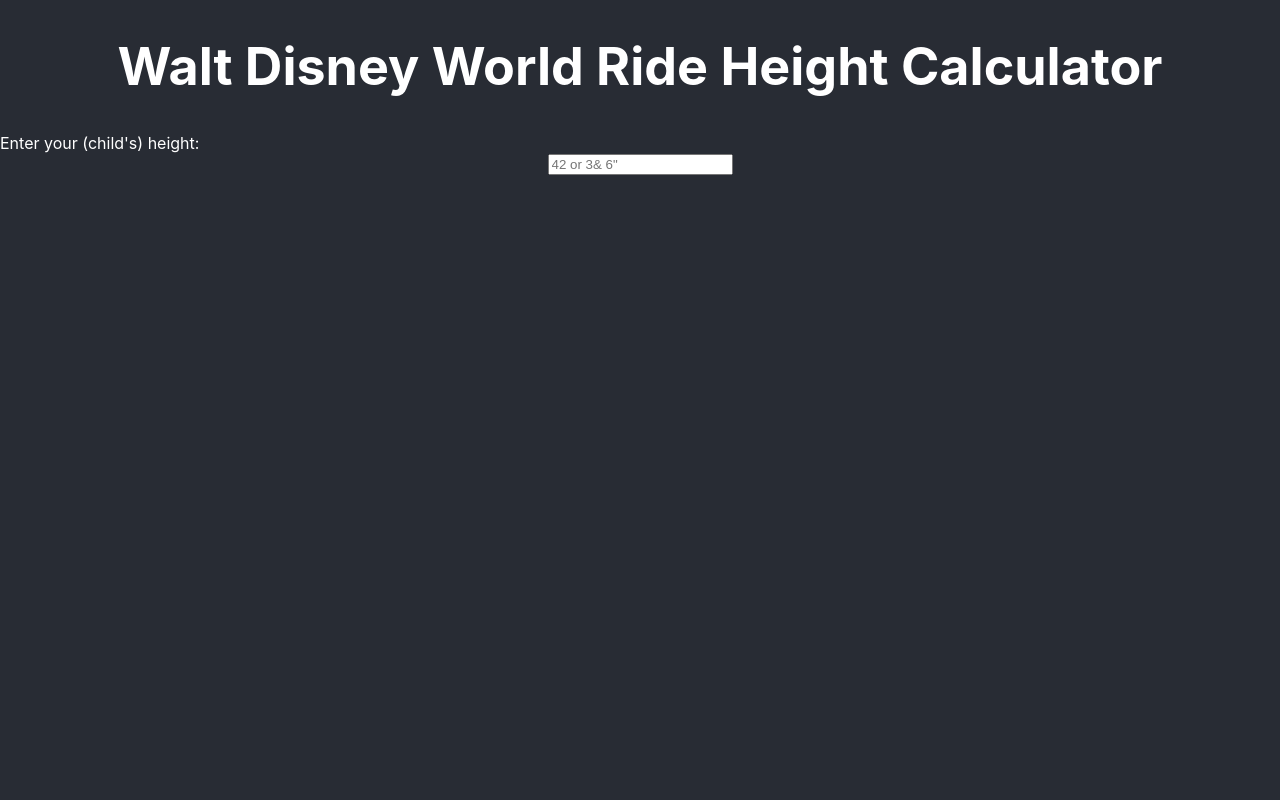
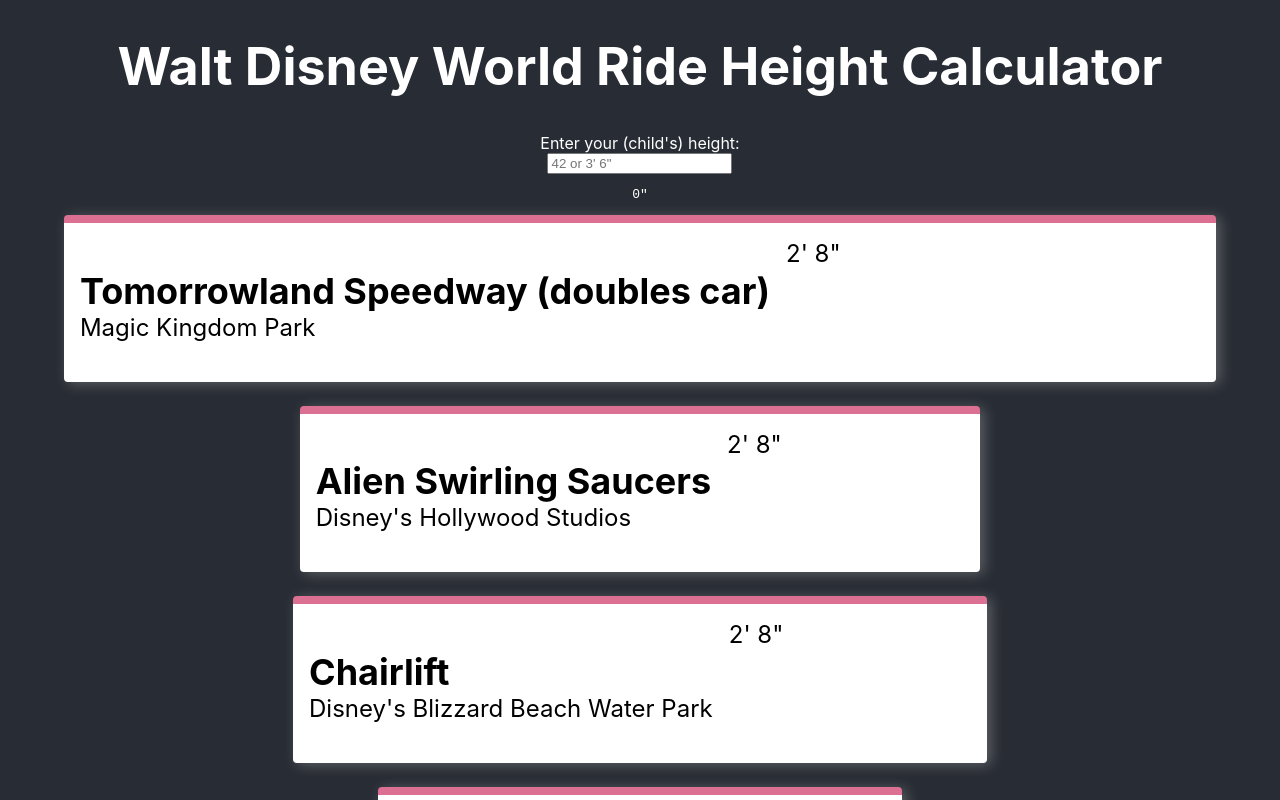
Before and after one commit to lineleader/height-check, a React (Create React App) app: page / in a window 1280 px wide. Shown: the top 800 px of the page. Built offline with nearby package versions, Linux system fonts and the light colour scheme.

Commit message:
Basic display of results

```diff
--- a/package.json
+++ b/package.json
@@ -10,7 +10,6 @@
     "@types/node": "^12.12.53",
     "@types/react": "^16.9.43",
     "@types/react-dom": "^16.9.8",
-    "@types/styled-components": "^5.1.1",
     "react": "^16.13.1",
     "react-dom": "^16.13.1",
     "react-scripts": "3.4.1",
@@ -39,6 +38,7 @@
     ]
   },
   "devDependencies": {
+    "@types/styled-components": "^5.1.1",
     "babel-eslint": "^10.1.0"
   }
 }
--- a/src/App.tsx
+++ b/src/App.tsx
@@ -2,9 +2,26 @@
 import styled from "styled-components";
 
 import Input from "./Input";
+import Result from "./Result";
+import { heights, parse, asHeight } from "./heights";
 
 function App() {
   const [height, setHeight] = useState("");
+
+  const parsedHeight = parse(height);
+
+  const canRide = heights
+    .filter(attraction => attraction.height <= parsedHeight)
+    .map(attraction => (
+      <Result key={attraction.name} canRide={true} {...attraction} />
+    ));
+
+  const cantRide = heights
+    .filter(attraction => attraction.height > parsedHeight)
+    .map(attraction => (
+      <Result key={attraction.name} canRide={false} {...attraction} />
+    ));
+
   return (
     <AppWrapper>
       <AppHeader>
@@ -16,9 +33,15 @@
           name="height"
           value={height}
           onChange={setHeight}
-          placeholder='42 or 3&amp; 6"'
+          placeholder={`42 or 3' 6"`}
         />
-        <pre>{height}</pre>
+        {parsedHeight > -1 && (
+          <>
+            <pre>{asHeight(parsedHeight)}</pre>
+            {canRide}
+            {cantRide}
+          </>
+        )}
       </AppBody>
     </AppWrapper>
   );
@@ -41,4 +64,8 @@
   font-size: calc(10px + 2vmin);
 `;
 
-const AppBody = styled.div``;
+const AppBody = styled.div`
+  display: flex;
+  flex-direction: column;
+  align-items: center;
+`;
--- a/src/Input.tsx
+++ b/src/Input.tsx
@@ -46,8 +46,12 @@
 export default Input;
 
 const InputGroup = styled.div`
+  display: flex;
+  flex-direction: column;
+  align-items: center;
+  width: max-content;
+
   label {
-    display: block;
     text-align: left;
   }
 `;
--- /dev/null
+++ b/src/ListItem.js
@@ -0,0 +1,12 @@
+import styled from "styled-components";
+
+const ListItem = styled.div`
+  background: white;
+  border-radius: 0.25rem;
+  padding: 1rem;
+  box-shadow: 4px 2px 14px rgba(255, 255, 255, 0.25);
+  color: black;
+  text-align: left;
+`;
+
+export default ListItem;
--- /dev/null
+++ b/src/Result.tsx
@@ -0,0 +1,62 @@
+import React from "react";
+import PropTypes from "prop-types";
+import styled from "styled-components";
+
+import ListItem from "./ListItem";
+import { asHeight } from "./heights";
+
+interface ResultProps {
+  name: string;
+  height: number;
+  park: string;
+  canRide: boolean;
+}
+
+const Result = (props: ResultProps) => {
+  const { name, height, park, canRide } = props;
+  return (
+    <ResultContainer canRide={canRide}>
+      <div>
+        <h2>{name}</h2>
+        <p>{park}</p>
+      </div>
+      <p>{asHeight(height)}</p>
+    </ResultContainer>
+  );
+};
+
+Result.propTypes = {
+  name: PropTypes.string.isRequired,
+  height: PropTypes.number.isRequired,
+  park: PropTypes.string.isRequired,
+  canRide: PropTypes.bool.isRequired,
+};
+
+export default Result;
+
+const ResultContainer = styled(ListItem)<{ canRide: boolean }>`
+  display: grid;
+  grid-template-columns: 5fr 3fr;
+  column-gap: 1rem;
+
+  border-top: 8px solid
+    ${props => (props.canRide ? "green" : "palevioletred")};
+
+  justify-content: space-between;
+  font-size: 1.5rem;
+  & + & {
+    margin-top: 1.5rem;
+  }
+
+  @media (max-width: 768px) {
+    display: flex;
+    flex-direction: column;
+  }
+
+  h2 {
+    margin-bottom: 0;
+  }
+  p {
+    margin-top: 0;
+  }
+`;
--- a/src/heights.ts
+++ b/src/heights.ts
@@ -1,130 +1,186 @@
 export const heights = [
-  // Magic Kingdom
+  {
+    name: "Tomorrowland Speedway (doubles car)",
+    height: 32,
+    park: "Magic Kingdom Park",
+  },
+  {
+    name: "Alien Swirling Saucers",
+    height: 32,
+    park: "Disney's Hollywood Studios",
+  },
+  {
+    name: "Chairlift",
+    height: 32,
+    park: "Disney's Blizzard Beach Water Park",
+  },
   {
     name: "The Barnstormer",
     height: 35,
+    park: "Magic Kingdom Park",
+  },
+  {
+    name: "Seven Dwarfs Mine Train",
+    height: 38,
+    park: "Magic Kingdom Park",
+  },
+  {
+    name: "Milennium Falcon: Smugglers Run",
+    height: 38,
+    park: "Disney's Hollywood Studios",
+  },
+  {
+    name: "Slinky Dog Dash",
+    height: 38,
+    park: "Disney's Hollywood Studios",
+  },
+  {
+    name: "Kali River Rapids",
+    height: 38,
+    park: "Disney's Animal Kingdom Park",
   },
   {
     name: "Big Thunder Mountain Railroad",
     height: 40,
+    park: "Magic Kingdom Park",
   },
   {
-    name: "Seven Dwarfs Mine Train",
-    height: 38,
+    name: "Splash Mountain",
+    height: 40,
+    park: "Magic Kingdom Park",
+  },
+  {
+    name: "Mission: SPACE",
+    height: 40,
+    park: "Epcot",
+  },
+  {
+    name: "Soarin' Around the World",
+    height: 40,
+    park: "Epcot",
+  },
+  {
+    name: "Test Track",
+    height: 40,
+    park: "Epcot",
+  },
+  {
+    name: "Star Tours - The Adventure Continues",
+    height: 40,
+    park: "Disney's Hollywood Studios",
+  },
+  {
+    name: "Star Wars: Rise of the Resistance",
+    height: 40,
+    park: "Disney's Hollywood Studios",
+  },
+  {
+    name: "The Twighlight Zone Tower of Terror™",
+    height: 40,
+    park: "Disney's Hollywood Studios",
+  },
+  {
+    name: "DONOESAUR",
+    height: 40,
+    park: "Disney's Animal Kingdom Park",
   },
   {
     name: "Space Mountain",
     height: 44,
+    park: "Magic Kingdom Park",
   },
   {
-    name: "Splash Mountain",
-    height: 40,
+    name: "Avatar Flight of Passage",
+    height: 44,
+    park: "Disney's Animal Kingdom Park",
   },
   {
-    name: "Tomorrowland Speedway (doubles car)",
-    height: 32,
+    name: "Expedition Everest - Legend of the Forbidden Mountain",
+    height: 44,
+    park: "Disney's Animal Kingdom Park",
+  },
+  {
+    name: "Rock 'n' Roller Coaster Starring Aerosmith",
+    height: 48,
+    park: "Disney's Hollywood Studios",
+  },
+  {
+    name: "Crush 'n' Gusher",
+    height: 48,
+    park: "Disney's Typhoon Lagoon Water Park",
+  },
+  {
+    name: "Humunga Kowabunga",
+    height: 48,
+    park: "Disney's Typhoon Lagoon Water Park",
+  },
+  {
+    name: "Ketchakiddee Creek",
+    height: 48,
+    park: "Disney's Typhoon Lagoon Water Park",
+  },
+  {
+    name: "Downhill Double Dipper",
+    height: 48,
+    park: "Disney's Blizzard Beach Water Park",
+  },
+  {
+    name: "Slush Gusher",
+    height: 48,
+    park: "Disney's Blizzard Beach Water Park",
+  },
+  {
+    name: "Summit Plummet",
+    height: 48,
+    park: "Disney's Blizzard Beach Water Park",
+  },
+  {
+    name: "Tike's Peak",
+    height: 48,
+    park: "Disney's Blizzard Beach Water Park",
   },
   {
     name: "Tomorrowland Speedway (own car)",
     height: 54,
+    park: "Magic Kingdom Park",
   },
-
-  // Epcot
-  {
-    name: "Mission: SPACE",
-    height: 40,
-  },
-  {
-    name: "Soarin' Around the World",
-    height: 40,
-  },
-  {
-    name: "Test Track",
-    height: 40,
-  },
-
-  // Hollywood Studios
-  {
-    name: "Alien Swirling Saucers",
-    height: 32,
-  },
-  {
-    name: "Milennium Falcon: Smugglers Run",
-    height: 38,
-  },
-  {
-    name: "Rock 'n' Roller Coaster Starring Aerosmith",
-    height: 48,
-  },
-  {
-    name: "Slinky Dog Dash",
-    height: 38,
-  },
-  {
-    name: "Star Tours - The Adventure Continues",
-    height: 40,
-  },
-  { name: "Star Wars: Rise of the Resistance", height: 40 },
-  {
-    name: "The Twighlight Zone Tower of Terror™",
-    height: 40,
-  },
-
-  // Animal Kingdom
-  {
-    name: "Avatar Flight of Passage",
-    height: 44,
-  },
-  {
-    name: "DONOESAUR",
-    height: 40,
-  },
-  {
-    name: "Expedition Everest - Legend of the Forbidden Mountain",
-    height: 44,
-  },
-  {
-    name: "Kali River Rapids",
-    height: 38,
-  },
-
-  // Typhoon Lagoon
   {
     name: "Bay Slides",
     height: 60,
-  },
-  {
-    name: "Crush 'n' Gusher",
-    height: 48,
-  },
-  {
-    name: "Humunga Kowabunga",
-    height: 48,
-  },
-  {
-    name: "Ketchakiddee Creek",
-    height: 48,
-  },
-
-  // Blizzard Beach
-  {
-    name: "Chairlift",
-    height: 32,
-  },
-  {
-    name: "Downhill Double Dipper",
-    height: 48,
-  },
-  {
-    name: "Slush Gusher",
-    height: 48,
-  },
-  {
-    name: "Summit Plummet",
-    height: 48,
-  },
-  {
-    name: "Tike's Peak",
-    height: 48,
+    park: "Disney's Typhoon Lagoon Water Park",
   },
 ];
+
+export const parse = (raw: string): number => {
+  if (raw.split(" ").length < 2) {
+    const parsed = parseInt(raw);
+    if (!isNaN(parsed) && parsed > 6) {
+      return parsed;
+    }
+  }
+
+  let height = 0;
+  const regexpHeight = /([0-9]+)'? ?([0-9]+)?"?/;
+  const match = raw.match(regexpHeight);
+
+  if (match) {
+    const feet = parseInt(match[1]);
+    if (!isNaN(feet)) {
+      height += feet * 12;
+    }
+
+    const inches = parseInt(match[2]);
+    if (!isNaN(inches)) {
+      height += inches;
+    }
+  }
+
+  return height;
+};
+
+export const asHeight = (height: number): string => {
+  if (height < 12) {
+    return `${height}"`;
+  }
+  return `${Math.floor(height / 12)}' ${height % 12}"`;
+};
```
Also changed, not shown: 1 other file (tests, documents, lock files or other folders).
